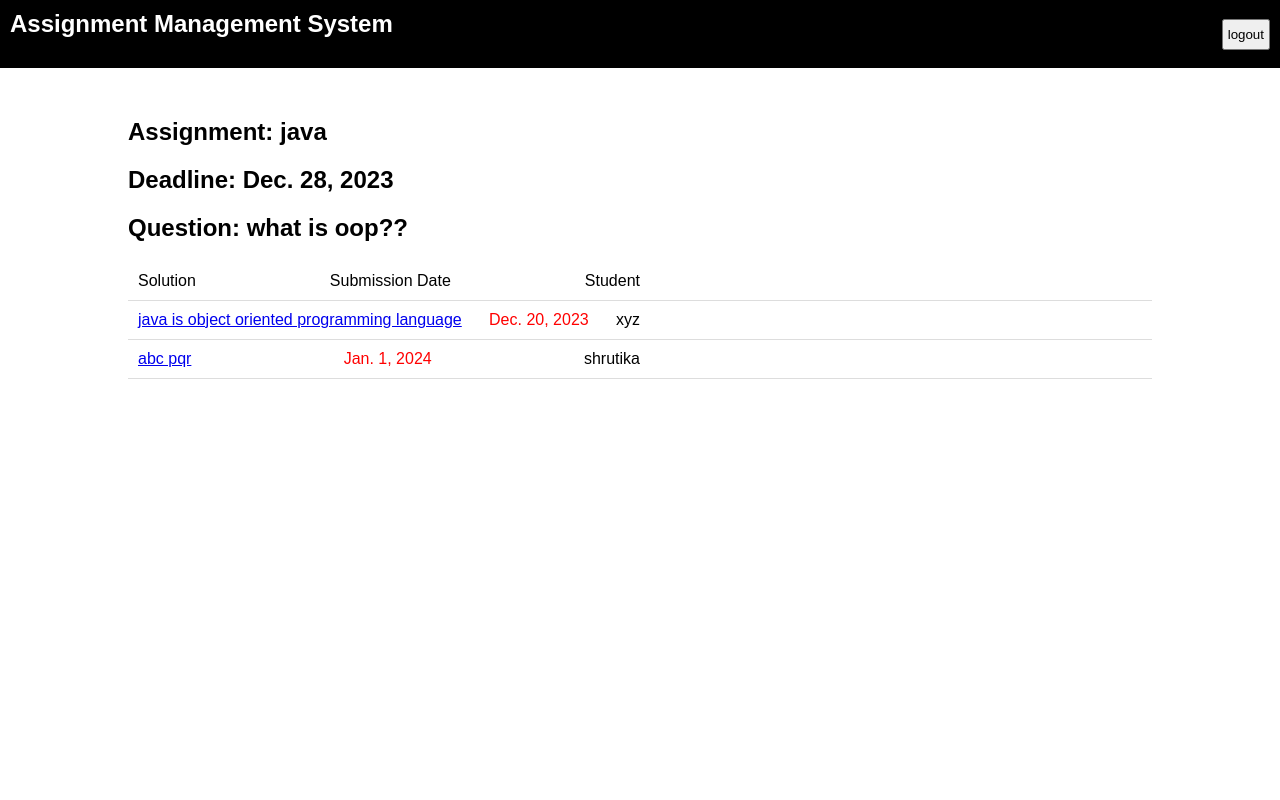
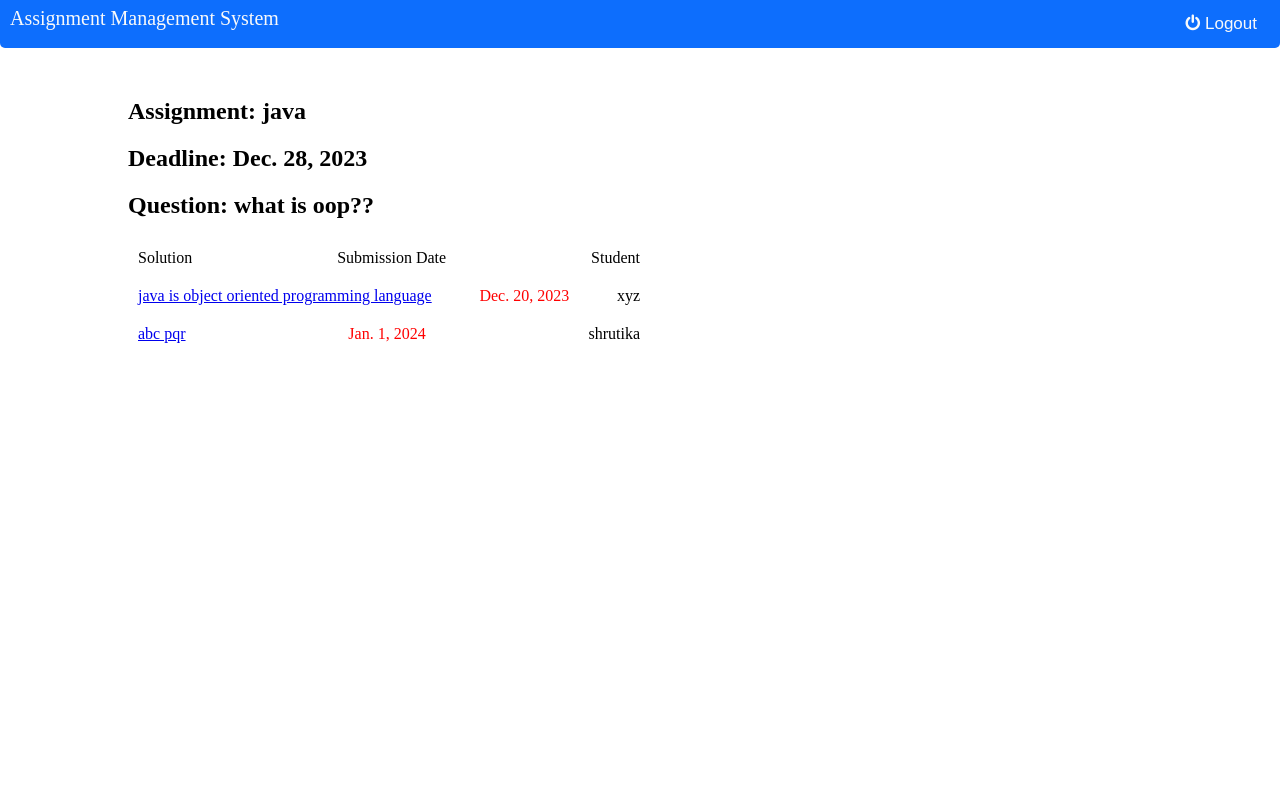
Before and after one commit to utkarsh222004/Oytie_TEAM_4, a Django app: page /assignment_response/1 in a window 1280 px wide. Run offline with Django 4.2, Linux system fonts and the light colour scheme; data comes from the database, SQL or seed files in the repository.

Commit message:
Update assignment_response.html

```diff
--- a/assignment_management/templates/assignment_response.html
+++ b/assignment_management/templates/assignment_response.html
@@ -1,16 +1,19 @@
 <!DOCTYPE html>
 <html lang="en">
+
 <head>
   <meta charset="UTF-8" />
   <meta name="viewport" content="width=device-width, initial-scale=1.0" />
-    <title>Document</title>
+  <link rel="stylesheet" href="https://cdnjs.cloudflare.com/ajax/libs/font-awesome/4.7.0/css/font-awesome.min.css">
+
+  <title>Assignment Status</title>
 
 
   <style>
     * {
+      padding: 0;
       margin: 0;
-        padding: 0;
-        font-family: sans-serif;
+      box-sizing: border-box;
     }
 
     html,
@@ -19,17 +22,16 @@
       height: 100%;
       position: relative;
     }
-      .btn{
-        color:red;
-      }
+
 
     nav {
-        background-color: black;
-        color: white;
       display: flex;
-        align-items: center;
       justify-content: space-between;
-        padding: 10px;
+      background-color: #0d6efd;
+      color: #f8f9fa;
+      width: 100%;
+      height: 6vh;
+      border-radius: 0 0 5px 5px;
     }
 
     #nav--right {
@@ -49,6 +51,15 @@
       margin-bottom: 20px;
     }
 
+    #header {
+      margin-left: 10px;
+      margin-right: 10px;
+      list-style: none;
+      margin-top: 7px;
+      font-size: 20px;
+      font-weight: 500;
+    }
+
     h2 {
       font-size: 18px;
       margin-bottom: 10px;
@@ -61,32 +72,44 @@
     }
 
     li {
-        border-bottom: 1px solid #ddd;
+      text-align: center;
       padding: 10px;
       display: flex;
       justify-content: space-between;
       padding-right: 50%;
     }
 
-      button {
-        padding: 6px 4px;
+    #logout {
+      display: flex;
+      color: #f8f9fa;
+      padding: 5px;
+      background-color: transparent;
+      border: none;
+      font-size: 17px;
+      cursor: pointer;
+      margin-right: 18px;
+    }
+
+    #logout i {
+      cursor: pointer;
+      margin-right: 5px;
     }
 
     .date {
       color: red;
     }
-
   </style>
 
 </head>
 
 <body>
   <nav>
-      <h1>Assignment Management System</h1>
+    <h1 id="header">Assignment Management System</h1>
     <div id="nav--right">
       <form action="{%url 'logout'%}">
 
-        <button type="submit">logout</button>
+        <li><button id="logout"><i class="fa fa-power-off"></i>Logout</button></li>
+
 
       </form>
     </div>
@@ -107,7 +130,9 @@
 
 
       <li>
-                <a href="/check/{{id}}/{{x.0}}"><div>{{x.2}}</div></a>
+        <a href="/check/{{id}}/{{x.0}}">
+          <div>{{x.2}}</div>
+        </a>
         <div class="date">{{x.3}}</div>
         <div>{{x.1}}</div>
 
@@ -124,4 +149,5 @@
 
 
 </body>
+
 </html>
```
Lines whose indentation alone changed are shown as unchanged.
